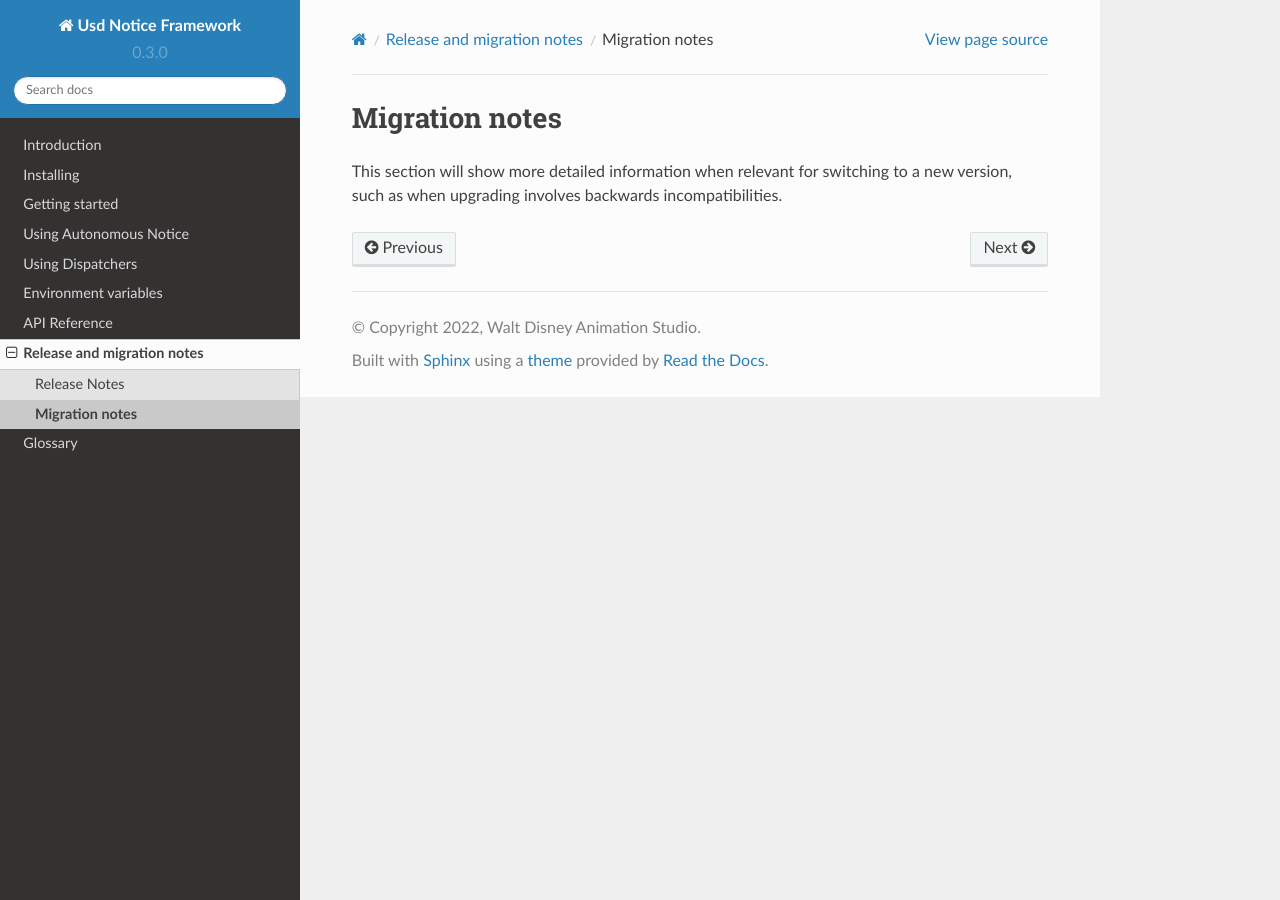
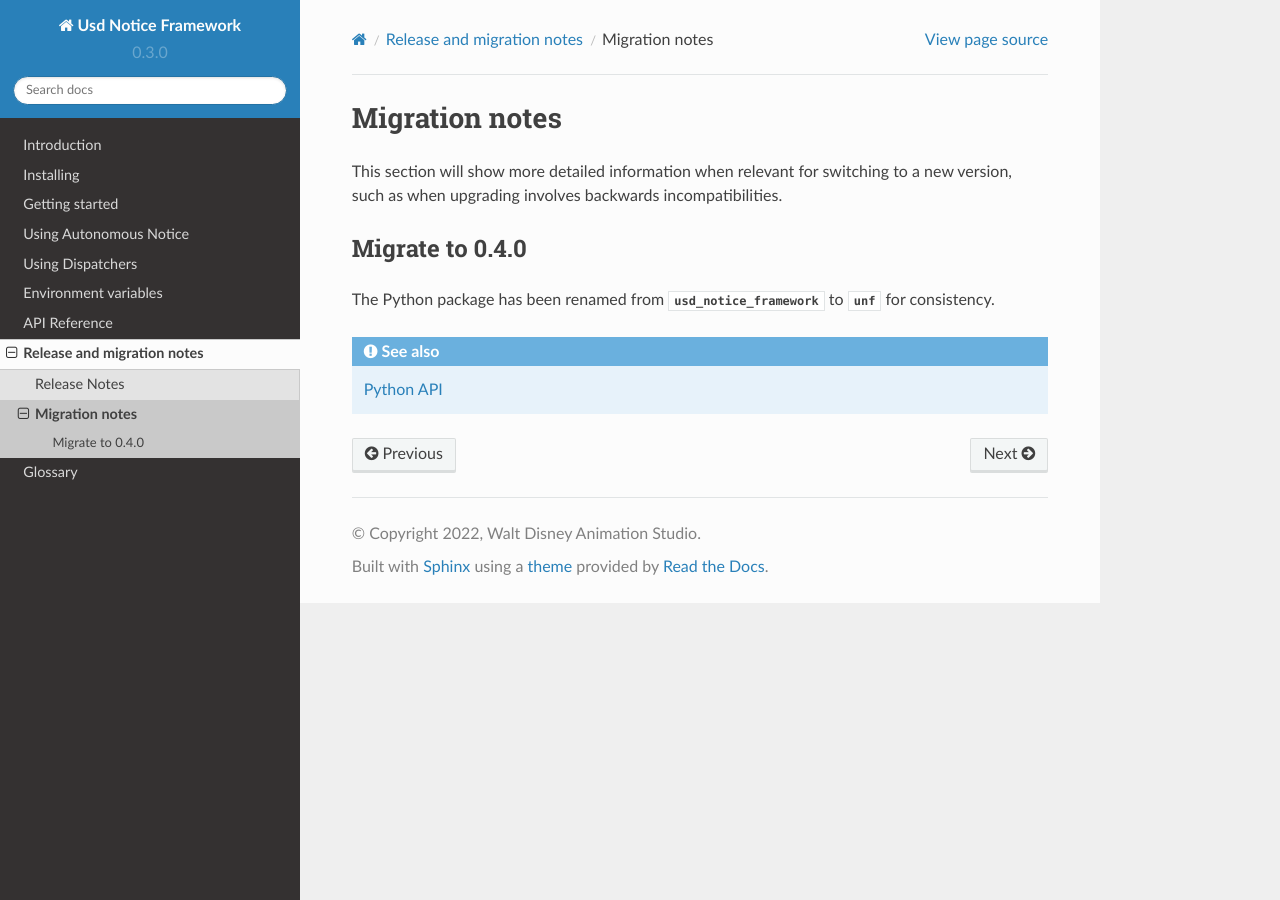
Before and after one commit to wdas/unf, a Sphinx documentation site: the page built from doc/sphinx/release/migration_notes.rst, in a window 1280 px wide. Built offline with Sphinx 7.4.7 and the Read the Docs theme 2.0.0, drawn with Linux system fonts in a browser that asks for light colours.

Commit message:
Add migration note

```diff
--- a/doc/sphinx/release/migration_notes.rst
+++ b/doc/sphinx/release/migration_notes.rst
@@ -6,3 +6,13 @@ Migration notes
 
 This section will show more detailed information when relevant for switching to
 a new version, such as when upgrading involves backwards incompatibilities.
+
+.. _release/migration/0.4.0:
+
+Migrate to 0.4.0
+================
+
+The Python package has been renamed from :mod:`usd_notice_framework` to
+:mod:`unf` for consistency.
+
+.. seealso:: :ref:`api_reference/python`
```
